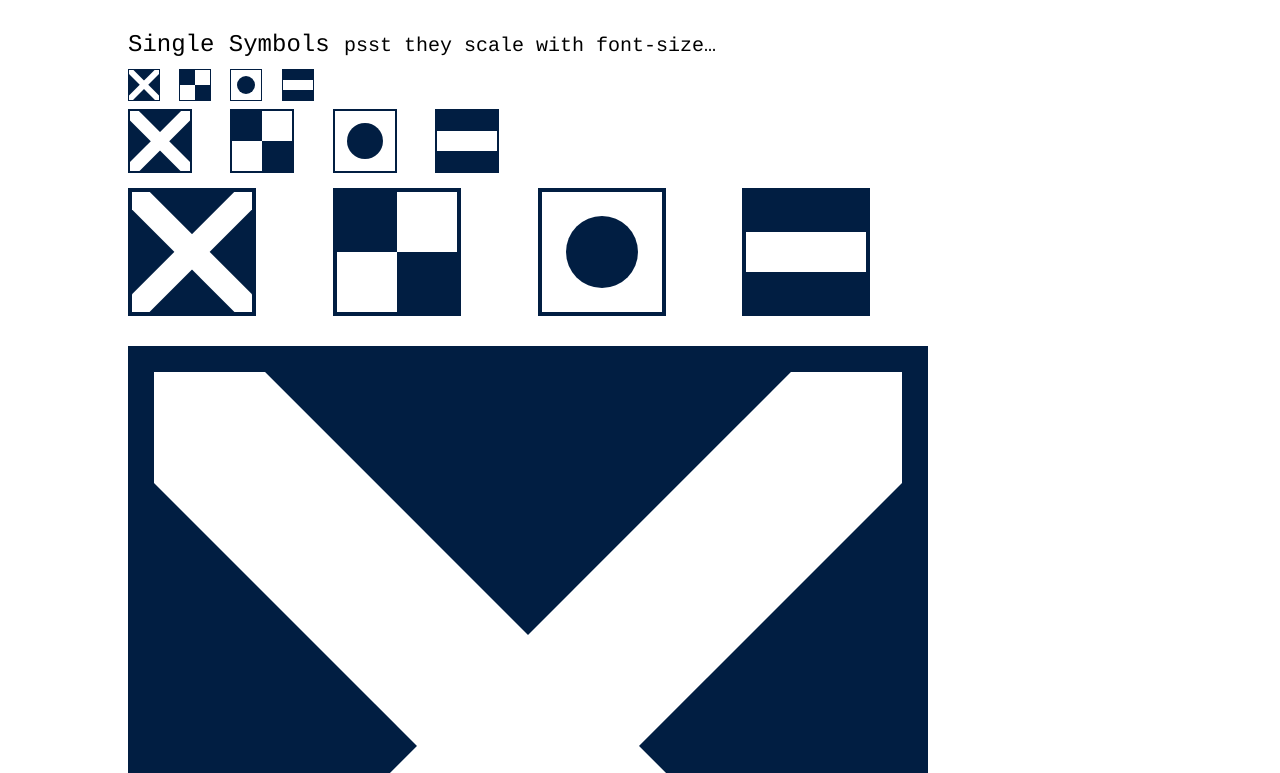
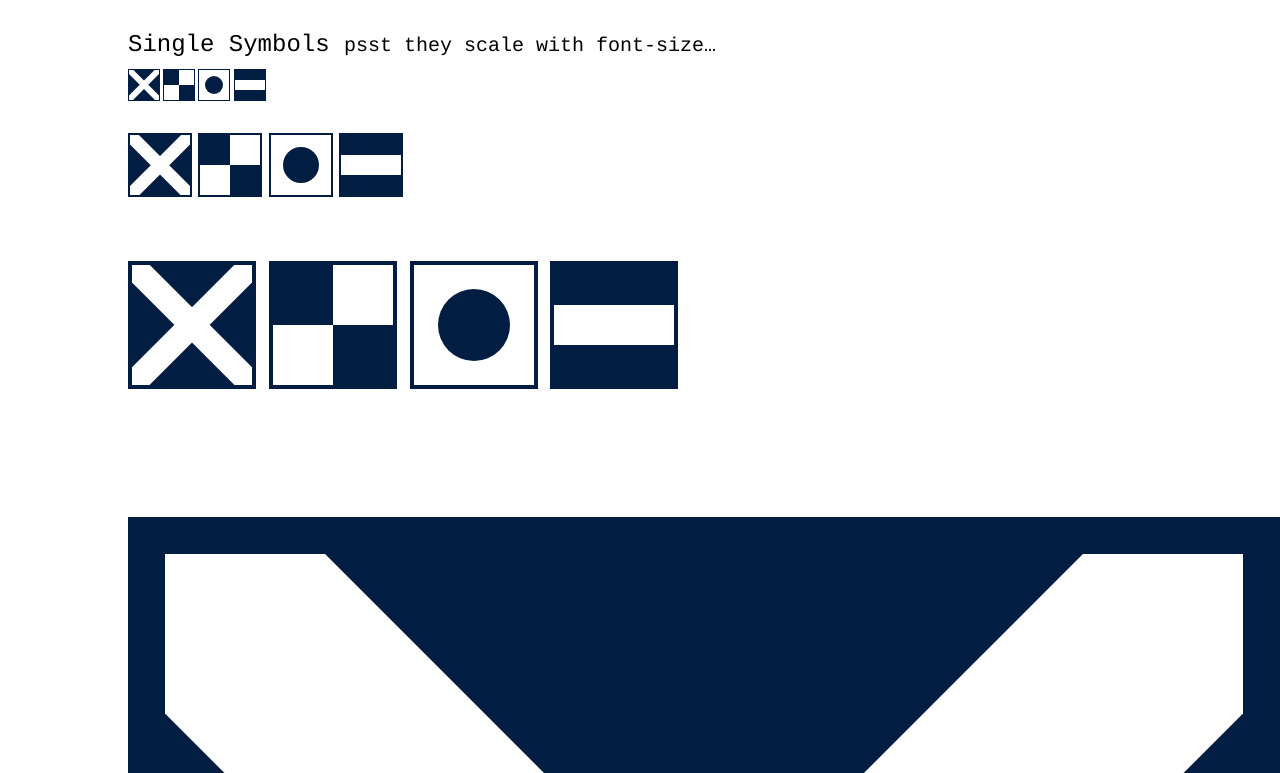
Before and after one commit to muthesius/muid-style, a website: page index.html in a window 1280 px wide. Shown: the part 567-1340 px from the top of the page. Drawn offline with Linux system fonts and the light colour scheme.

Commit message:
Fixed demo page

```diff
--- a/index.html
+++ b/index.html
@@ -32,10 +32,31 @@
             height: auto;
             line-height: 1;
           }
+          .symbols > :not(.big) {
+            overflow: hidden;
+             margin-bottom: 0.9em;
+          }
+           .symbols :not(.big) > * {
+             float: left;
+             margin-right: .1em;
+             margin-bottom: .1em;
+           }
+           .symbols > :not(.big) > :last-child {
+             margin-right: 0;
+           }
+           .symbols > :not(.big) > :first-child {
+             clear: left;
+           }
            .symbols .big {
-            font-size: 100vh;
+            font-size: 90vw;
           }
 
+          @media only screen and (max-device-width: 480px) {
+            body {
+              margin: 3em 5vw;
+              width: 90vw;
+            }
+          }
         </style>
     </head>
     <body>
```
